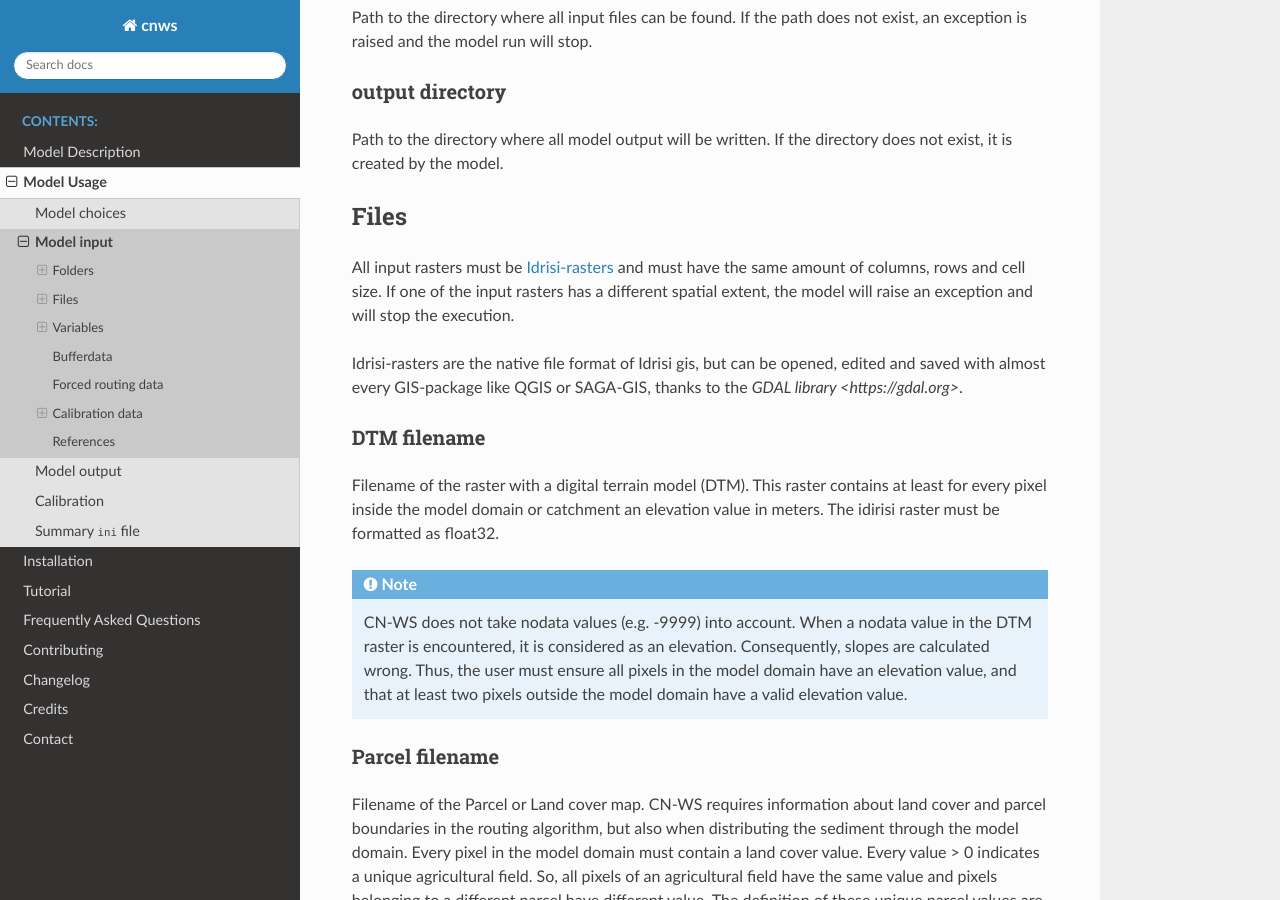
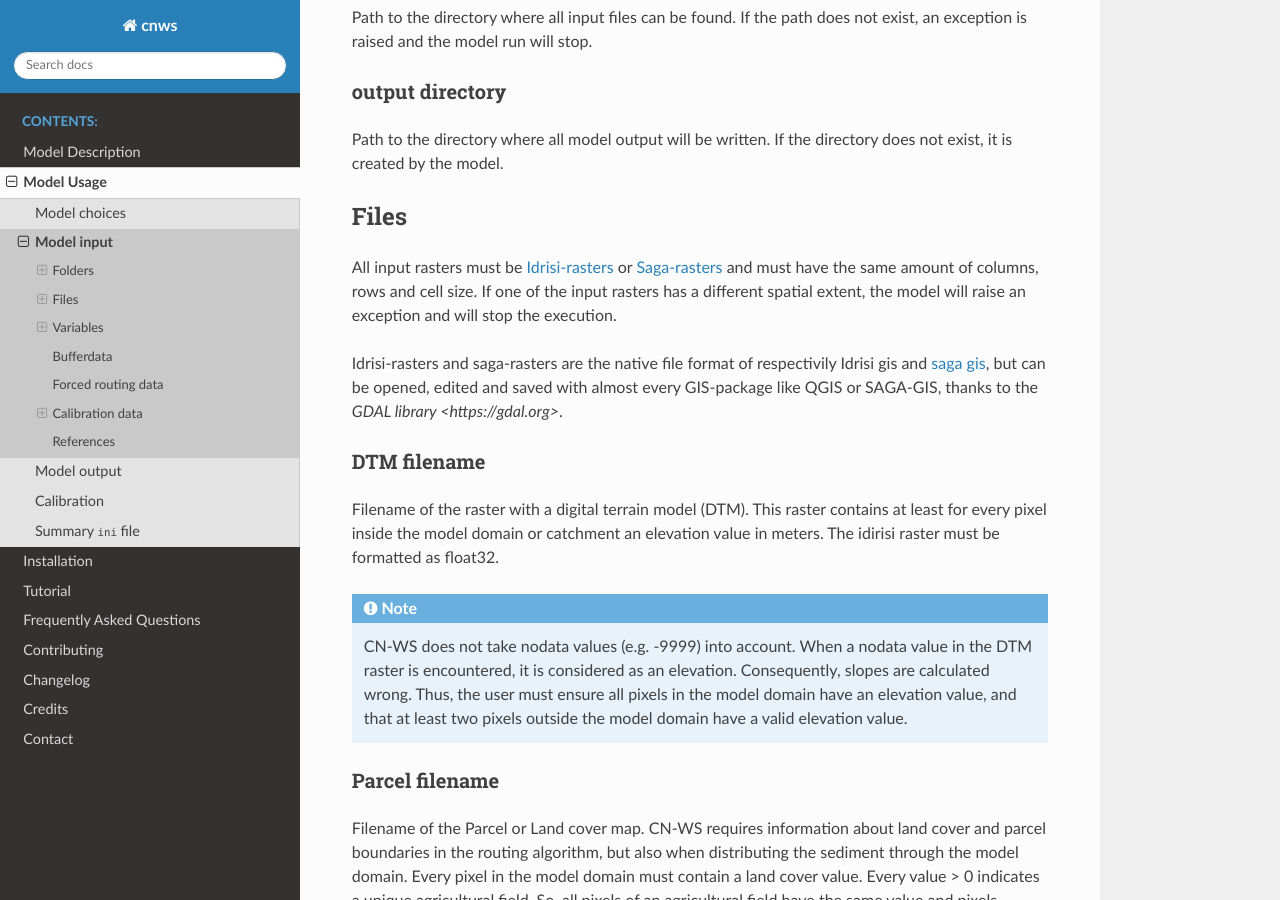
Before and after one commit to watem-sedem/watem-sedem, a Sphinx documentation site: the page built from docs/input.rst, in a window 1280 px wide and 900 px high, scrolled down 356 px. Built offline with Sphinx 7.4.7 and the Read the Docs theme 2.0.0, drawn with Linux system fonts in a browser that asks for light colours.

Commit message:
Add info to docs about saga rasters

```diff
--- a/docs/input.rst
+++ b/docs/input.rst
@@ -32,12 +32,14 @@ Files
 =====
 
 All input rasters must be
-`Idrisi-rasters <https://gdal.org/drivers/raster/Idrisi.html>`_ and must have
+`Idrisi-rasters <https://gdal.org/drivers/raster/Idrisi.html>`_  or
+`Saga-rasters <https://gdal.org/drivers/raster/sdat.html>`_ and must have
 the same amount of columns, rows and cell size.
 If one of the  input rasters has a different spatial extent, the model will
 raise an exception and will stop the execution.
 
-Idrisi-rasters are the native file format of Idrisi gis, but can be opened,
+Idrisi-rasters and saga-rasters are the native file format of respectivily
+Idrisi gis and `saga gis <http://www.saga-gis.org/>`_, but can be opened,
 edited and saved with almost every GIS-package like QGIS or SAGA-GIS,
 thanks to the `GDAL library <https://gdal.org>`.
 
```
